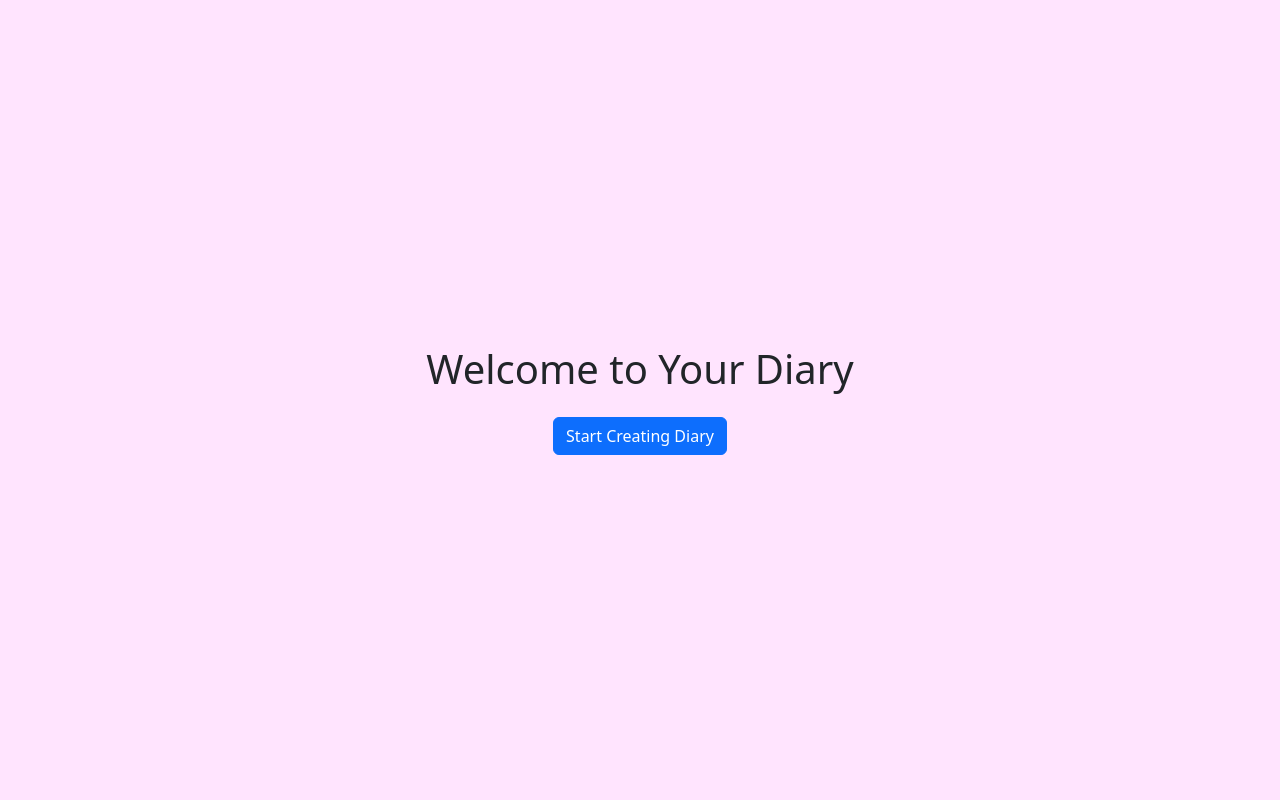
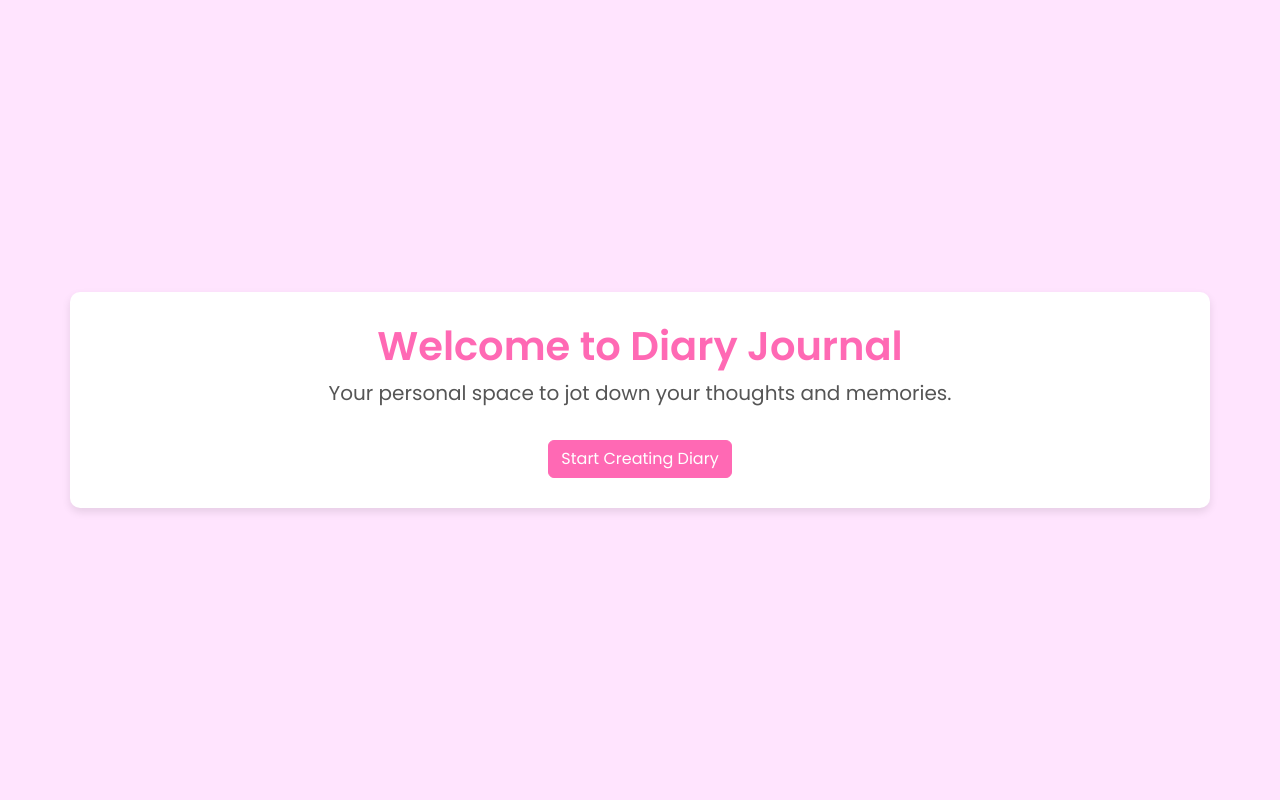
Before and after one commit to Thanutchaporn580/SusiWebsite, a Flask app: page / in a window 1280 px wide. Run offline with Flask 3, Linux system fonts and the light colour scheme; data that the repository does not hold is empty; some libraries are stand-ins or nearby versions.

Commit message:
Change style on first page such as font style, font size and color.

```diff
--- a/templates/index.html
+++ b/templates/index.html
@@ -6,10 +6,45 @@
     <title>Daily Diary Journal</title>
     <!-- ลิงก์ไปยัง Bootstrap CSS -->
     <link href="https://cdn.jsdelivr.net/npm/bootstrap@5.3.3/dist/css/bootstrap.min.css" rel="stylesheet" crossorigin="anonymous">
+    <!-- ลิงก์ไปยังฟอนต์จาก Google Fonts -->
+    <link href="https://fonts.googleapis.com/css2?family=Poppins:wght@400;600&display=swap" rel="stylesheet">
+    <style>
+        body {
+            background-color: #ffe4fe;
+            height: 100vh;
+            display: flex;
+            justify-content: center;
+            align-items: center;
+            font-family: 'Poppins', sans-serif; /* ใช้ฟอนต์ Poppins */
+        }
+        .container {
+            text-align: center;
+            background: white;
+            padding: 30px;
+            border-radius: 10px;
+            box-shadow: 0 4px 8px rgba(0, 0, 0, 0.1);
+        }
+        .btn-primary {
+            background-color: #ff69b4;
+            border-color: #ff69b4;
+        }
+        .btn-primary:hover {
+            background-color: #ff1493;
+            border-color: #ff1493;
+        }
+        h1 {
+            color: #ff69b4;
+            font-weight: 600; /* ใช้น้ำหนักฟอนต์ที่ต้องการ */
+        }
+        p {
+            color: #555;
+        }
+    </style>
 </head>
-<body class="d-flex justify-content-center align-items-center" style="height: 100vh; background-color: #ffe4fe;">
-    <div class="text-center">
-        <h1>Welcome to Your Diary</h1>
+<body>
+    <div class="container">
+        <h1>Welcome to Diary Journal</h1>
+        <p class="lead">Your personal space to jot down your thoughts and memories.</p>
         <a class="btn btn-primary mt-3" href="{{ url_for('note') }}">Start Creating Diary</a>
     </div>
 </body>
```
